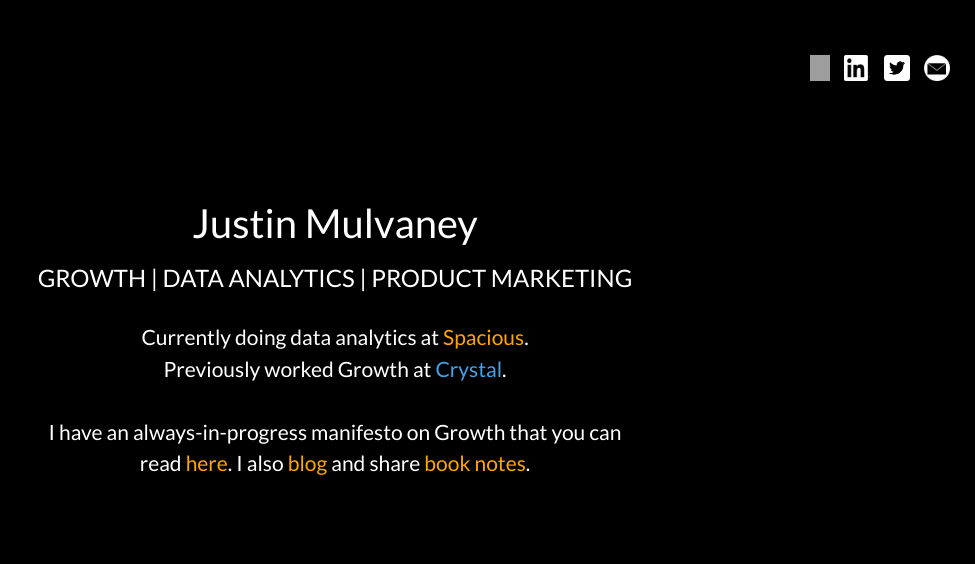
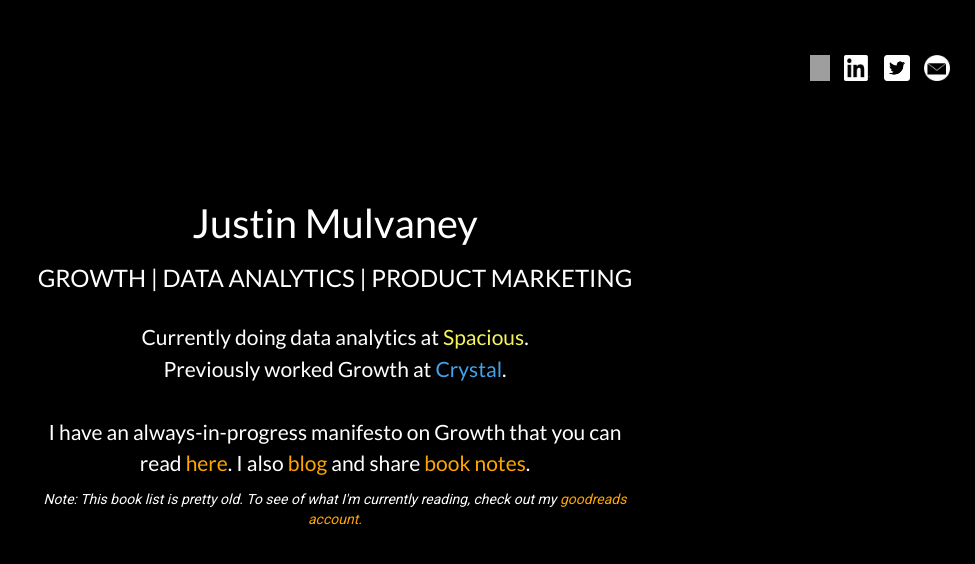
Before and after one commit to justinmulvs/website, a PHP site: page / in a window 1280 px wide. Shown: the top 564 px of the page, without its empty margins (305-1280 px from the left). Run offline with PHP 8.4, Linux system fonts and the light colour scheme; grey boxes are pictures that could not be loaded.

Commit message:
Adjusted homepage to account for working at Spacious and link to goodreads account

```diff
--- a/css/main.css
+++ b/css/main.css
@@ -69,6 +69,14 @@
 	font-size: 1.5em;
 	font-weight: 100;
 	line-height: 1.5em;
+}
+
+#spacious a {
+	color: #f5f459;
+}
+
+#spacious a:hover {
+	color: #3948C2;
 }
 
 #crystal a {
--- a/index.php
+++ b/index.php
@@ -53,11 +53,11 @@
 			<div class="row">
 				<div class="col-xs-10 col-xs-offset-1 col-md-6 col-md-offset-3 text-center">
 					<h3 class="words">
-					Currently doing data analytics at <a href="https://www.spacious.com/" target="_blank">Spacious</a>.<br>
+					Currently doing data analytics at <span id="spacious"><a href="https://www.spacious.com/" target="_blank">Spacious</a></span>.<br>
 					Previously worked Growth at <span id="crystal"><a href="https://www.crystalknows.com" target="_blank">Crystal</a></span>.<br><br>
-					I have an always-in-progress manifesto on Growth that you can read <a href="https://medium.com/@justin.mulvaney/some-thoughts-on-growth-marketing-14fa0c9428a9" target="_blank">here</a>. I also <a href="http://www.justinmulvaney.com/blog">blog</a> and share <a href="books">book notes</a>.
-
+					I have an always-in-progress manifesto on Growth that you can read <a href="https://medium.com/@justin.mulvaney/some-thoughts-on-growth-marketing-14fa0c9428a9" target="_blank">here</a>. I also <a href="http://www.justinmulvaney.com/blog">blog</a> and share <a href="books">book notes</a>.<br>
 					</h3>
+					<p><i>Note: This book list is pretty old. To see of what I'm currently reading, check out my <a href="https://www.goodreads.com/justinmulvaney" target="_blank">goodreads account.</a></i></p>
 				</div>
 			</div>
 		</div>
```
